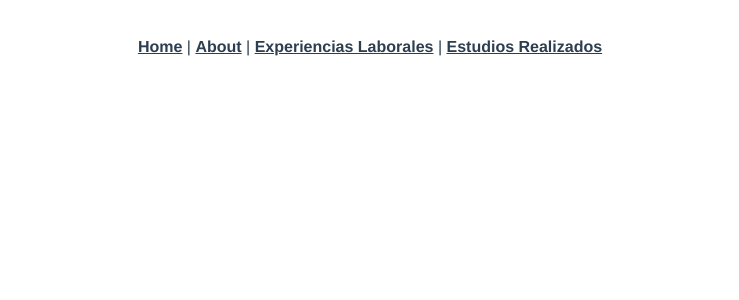
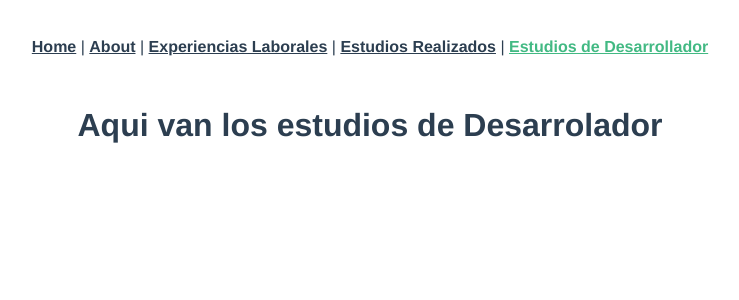
Before and after one commit to Francocalvino/portfolio, a Vue app: page /estudiosdev in a window 1280 px wide. Shown: the top 300 px of the page, without its empty margins (270-1009 px from the left). Built offline with nearby package versions, Linux system fonts and the light colour scheme.

Commit message:
ruta estudiosDEv

```diff
--- a/src/App.vue
+++ b/src/App.vue
@@ -3,7 +3,8 @@
     <router-link to="/">Home</router-link> |
     <router-link to="/about">About</router-link> |
     <router-link to="/experiencia">Experiencias Laborales</router-link> |
-    <router-link to="/estudios">Estudios Realizados</router-link>
+    <router-link to="/estudios">Estudios Realizados</router-link> |
+    <router-link to="/estudiosdev">Estudios de Desarrollador</router-link>
   </div>
   <router-view/>
 </template>
--- a/src/router/index.js
+++ b/src/router/index.js
@@ -2,6 +2,7 @@ import { createRouter, createWebHistory } from 'vue-router'
 import Home from '../views/Home.vue'
 import Experiencia from '../views/Experiencia.vue';
 import Estudios from '../views/Estudios.vue';
+import EstudiosDev from '../views/EstudiosDev.vue';
 
 const routes = [
   {
@@ -26,6 +27,11 @@ const routes = [
     path: '/estudios',
     name: 'Estudios',
     component: Estudios
+  },
+  {
+    path: '/estudiosdev',
+    name: 'EstudiosDev',
+    component: EstudiosDev
   }
 
 ]
--- /dev/null
+++ b/src/views/EstudiosDev.vue
@@ -0,0 +1,13 @@
+<template>
+
+  <div class="estudiosDev">
+
+    <h1>Aqui van los estudios de Desarrolador</h1>
+
+  </div>
+
+</template>
+
+<script>
+
+</script>
```
